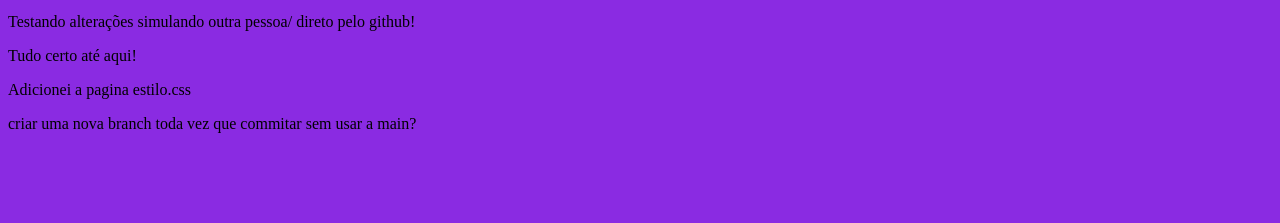
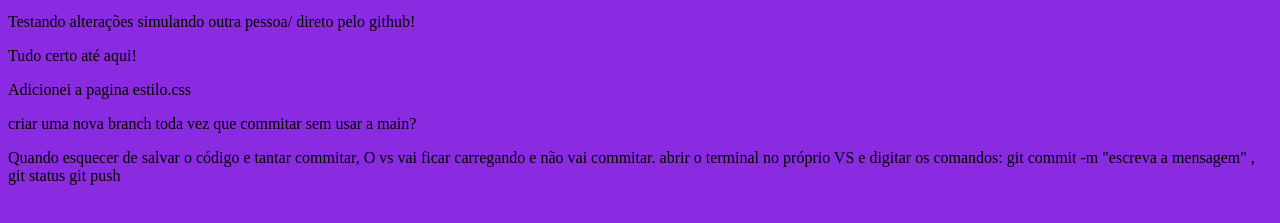
Before and after one commit to Nick1em/github-teste, a plain HTML site: page index.html in a window 1280 px wide. Shown: the part 101-324 px from the top of the page. Drawn offline with Linux system fonts and the light colour scheme.

Commit message:
Esqueci de escrever a menssagem

```diff
--- a/index.html
+++ b/index.html
@@ -13,5 +13,10 @@
     <p> Tudo certo até aqui!</p>
     <p>Adicionei a pagina estilo.css</p>
     <p>criar uma nova branch toda vez que commitar sem usar a main?</p>
+    <p>Quando esquecer de salvar o código e tantar commitar, O vs vai
+        ficar carregando e não vai commitar. abrir o terminal no próprio
+        VS e digitar os comandos: git commit -m "escreva a mensagem" ,
+        git status  git push
+    </p>
 </body>
 </html>
```
